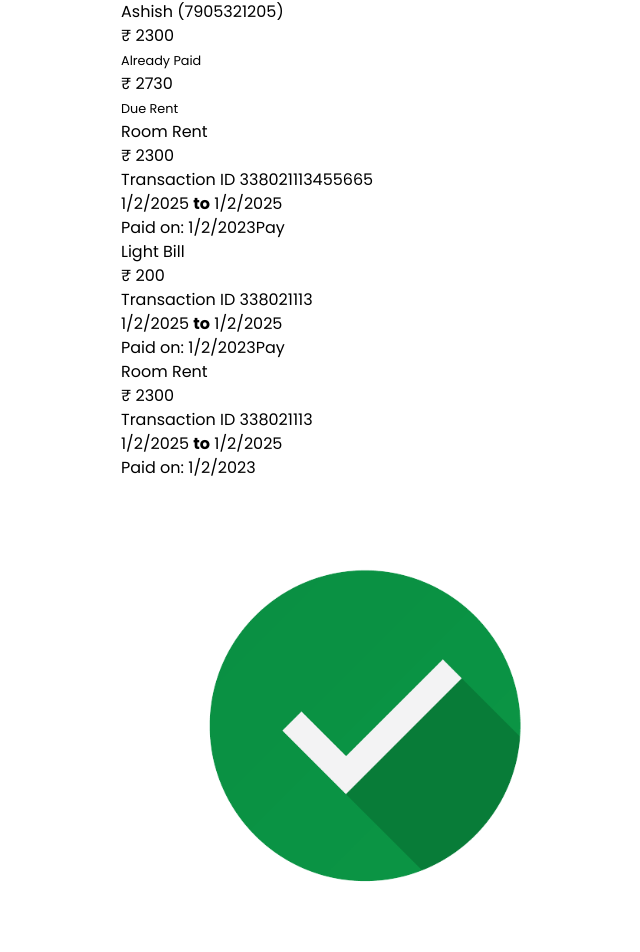
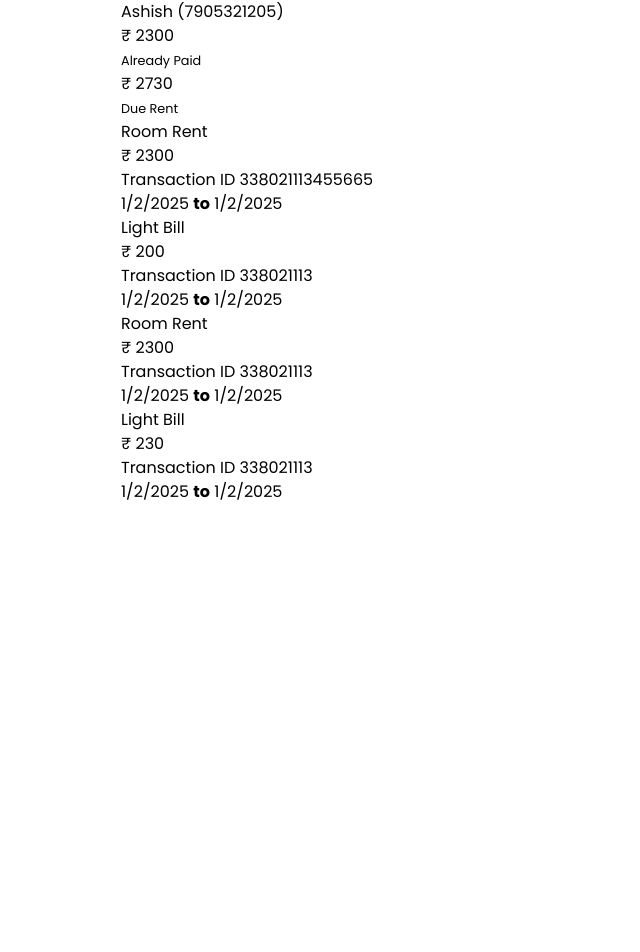
Before and after one commit to iamashishrathaur/HomeRent, a React (Vite) app in the folder client/: page / in a window 1280 px wide. Shown: the top 952 px of the page, without its empty margins (279-919 px from the left). After the commit the page ends 800 px from the top, so only its background shows below. Built offline with nearby package versions, Linux system fonts and the light colour scheme.

Commit message:
update client

```diff
--- a/client/src/client/components/PaymentCard.jsx
+++ b/client/src/client/components/PaymentCard.jsx
@@ -1,52 +1,71 @@
-import React from 'react';
+import React, { useState } from 'react';
 import paymentLogo from '../assets/check_mark.png';
-import { Navigate, useNavigate } from 'react-router-dom';
+import { useNavigate } from 'react-router-dom';
 
-const PaymentCard = ({ rentType, date, endDate, amount, transactionId, isPaid, paidDate='1/2/2023' }) => {
-  const navigate= useNavigate()
+const PaymentCard = ({ rentType, date, endDate, amount, transactionId, isPaid, paidDate = '1/2/2023' }) => {
+  const navigate = useNavigate();
+  const [isExpanded, setIsExpanded] = useState(false); // State to track if the card is clicked (expanded)
+
+  // Function to toggle the expanded state on click
+  const handleCardClick = () => {
+    setIsExpanded(!isExpanded);
+  };
+
   return (
-    <div className='w-full bg-white flex flex-col shadow-md min-h-10 rounded-lg p-4 my-2 relative border transition-all hover:shadow-lg hover:scale-[1.01]'>
-      <div className='flex font-medium pb-2 text-black items-center justify-between'>
+    <div
+      onClick={handleCardClick}
+      className={`w-full bg-white flex flex-col shadow-md rounded-lg p-4 my-2 relative border transition-all hover:shadow-lg hover:scale-[1.01] cursor-pointer ${
+        isExpanded ? 'min-h-16' : 'min-h-10'
+      }`}
+    >
+      <div className="flex font-medium pb-2 text-black items-center justify-between">
         {/* Rent Type */}
-        <p className='text-lg font-semibold'>{rentType}</p>
-        <div className='flex justify-end items-center text-lg font-bold'>
-          <span className={isPaid ? 'text-green-600' : 'text-red-600'}>
-            ₹ {amount}
-          </span>
+        <p className="text-lg font-semibold">{rentType}</p>
+        <div className="flex justify-end items-center text-lg font-bold">
+          <span className={isPaid ? 'text-green-600' : 'text-red-600'}>₹ {amount}</span>
         </div>
       </div>
 
       {/* Transaction and Date Details */}
-      <div className='flex items-center justify-between text-sm text-gray-600'>
-        <div className='flex flex-col font-medium gap-[2px]'><span>Transaction ID</span><span className='font-normal text-sm text-gray-400'> {transactionId}</span></div>
-        <div className='flex flex-col items-center'>
+      <div className="flex items-center justify-between text-sm text-gray-600">
+        <div className="flex flex-col font-medium gap-[2px]">
+          <span>Transaction ID</span>
+          <span className="font-normal text-sm text-gray-400"> {transactionId}</span>
+        </div>
+        <div className="flex flex-col items-center">
           {/* Display date range */}
-          <span className='font-medium'>
+          <span className="font-medium">
             {date} {endDate && <strong>to</strong>} {endDate}
           </span>
         </div>
       </div>
 
-      {/* Payment Button or Logo */}
-      <div className='flex justify-between items-center mt-1'>
-        {/* Display paid date if payment is completed */}
+      {/* Conditionally render payment button or paid date based on isExpanded */}
+      {isExpanded && (
+        <div className="mt-4 border-t border-gray-200 pt-4 space-y-4">
+          <div className="flex justify-between items-center">
+            {/* Display paid date if payment is completed */}
+            {isPaid ? (
+              <span className="font-medium text-gray-500 mt-1">Paid on: {paidDate}</span>
+            ) : <span></span>}
 
-            <span className='font-medium text-gray-500 mt-1'>
-              {paidDate && <>Paid on: {paidDate}</>}
-            </span>
-
-        {isPaid ? (
-          <img
-            src={paymentLogo}
-            className='w-8 h-8'
-            alt='Payment successful'
-          />
-        ) : (
-          <button className='bg-[#0652AD] hover:bg-[#084a9a] hover:scale-[1.03] transition-all rounded-full px-5 py-2 text-white font-semibold text-sm shadow-md' onClick={()=>navigate('/payment')}>
-            Pay
-          </button>
-        )}
-      </div>
+            {/* Show Pay button if not paid */}
+            {!isPaid ? (
+              <button
+                className="bg-[#0652AD] hover:bg-[#084a9a] hover:scale-[1.03] transition-all rounded-full px-5 py-2 text-white font-semibold text-sm shadow-md border-2 border-[#0652AD]"
+                onClick={(e) => {
+                  e.stopPropagation(); // Prevent triggering the card click
+                  navigate('/payment');
+                }}
+              >
+                Pay
+              </button>
+            ) : (
+              <img src={paymentLogo} className="w-8 h-8" alt="Payment successful" />
+            )}
+          </div>
+        </div>
+      )}
     </div>
   );
 };
```
